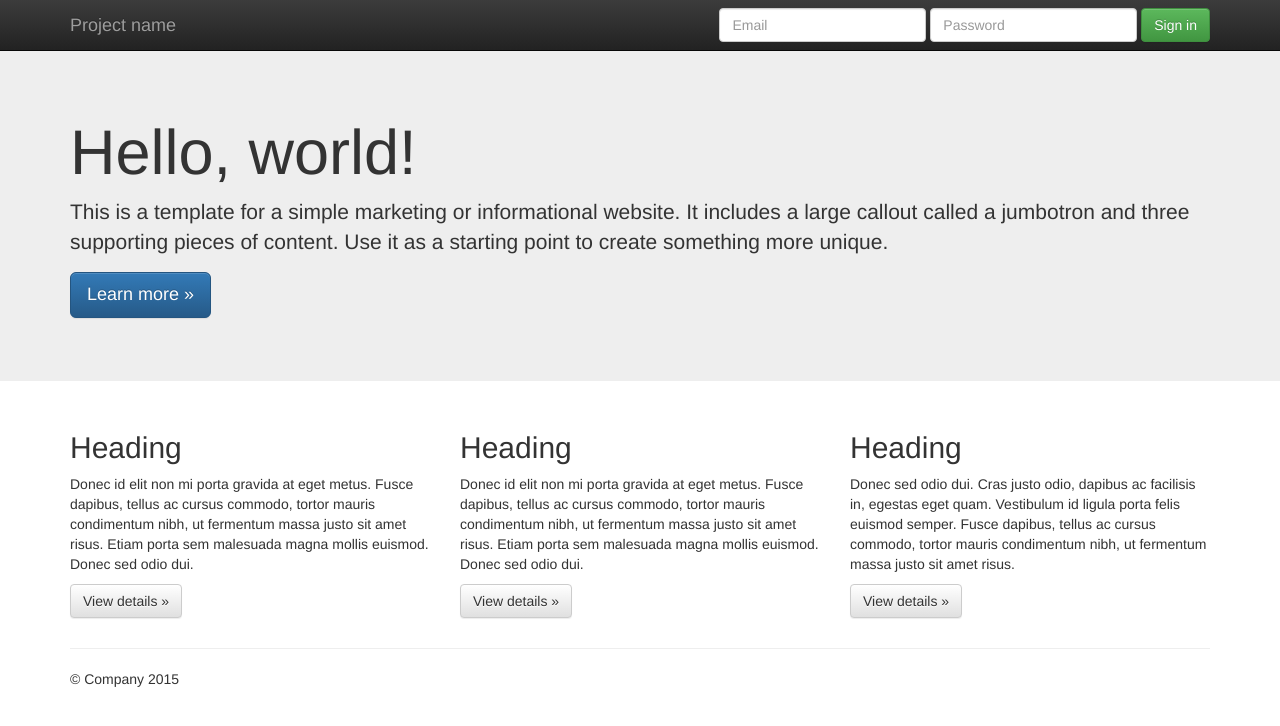
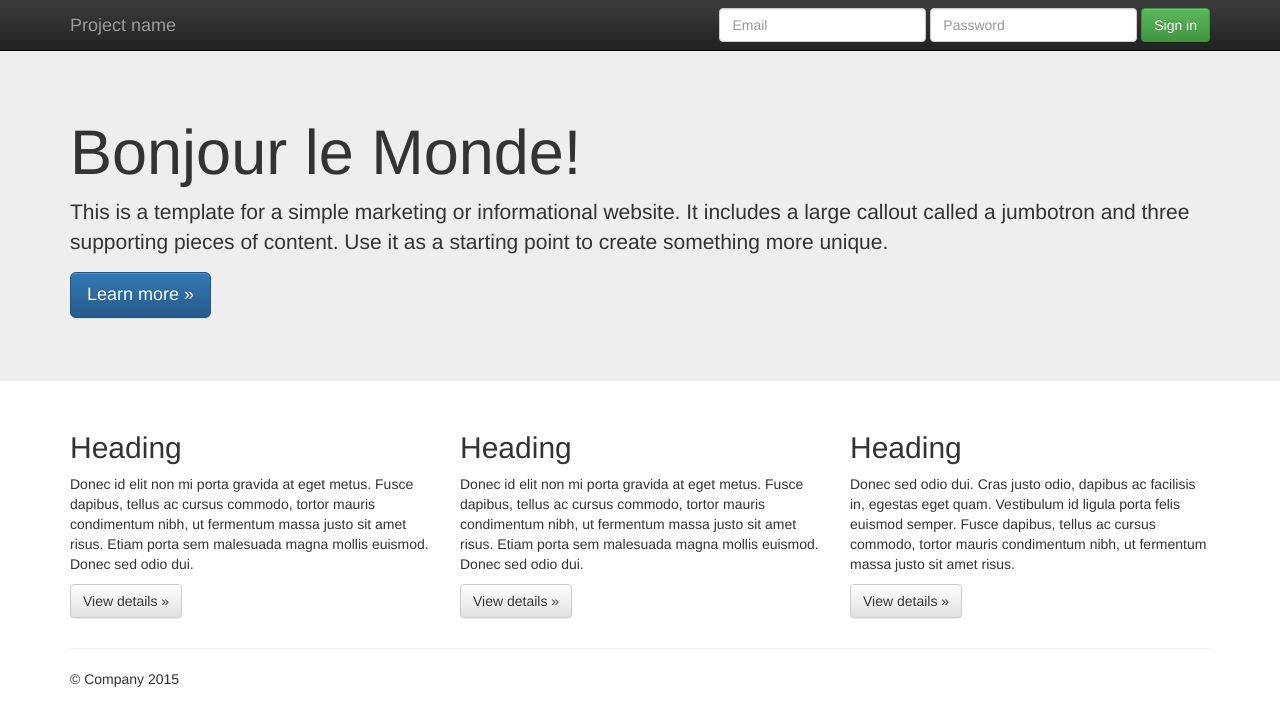
Before and after one commit to irfane1/MonProjet, a plain HTML site: page index.html in a window 1280 px wide. Drawn offline with nearby package versions, Linux system fonts and the light colour scheme.

Commit message:
Mise en Place de la page d'accueil

```diff
--- a/index.html
+++ b/index.html
@@ -55,7 +55,7 @@
     <!-- Main jumbotron for a primary marketing message or call to action -->
     <div class="jumbotron">
       <div class="container">
-        <h1>Hello, world!</h1>
+        <h1>Bonjour le Monde!</h1>
         <p>This is a template for a simple marketing or informational website. It includes a large callout called a jumbotron and three supporting pieces of content. Use it as a starting point to create something more unique.</p>
         <p><a class="btn btn-primary btn-lg" href="#" role="button">Learn more &raquo;</a></p>
       </div>
```
